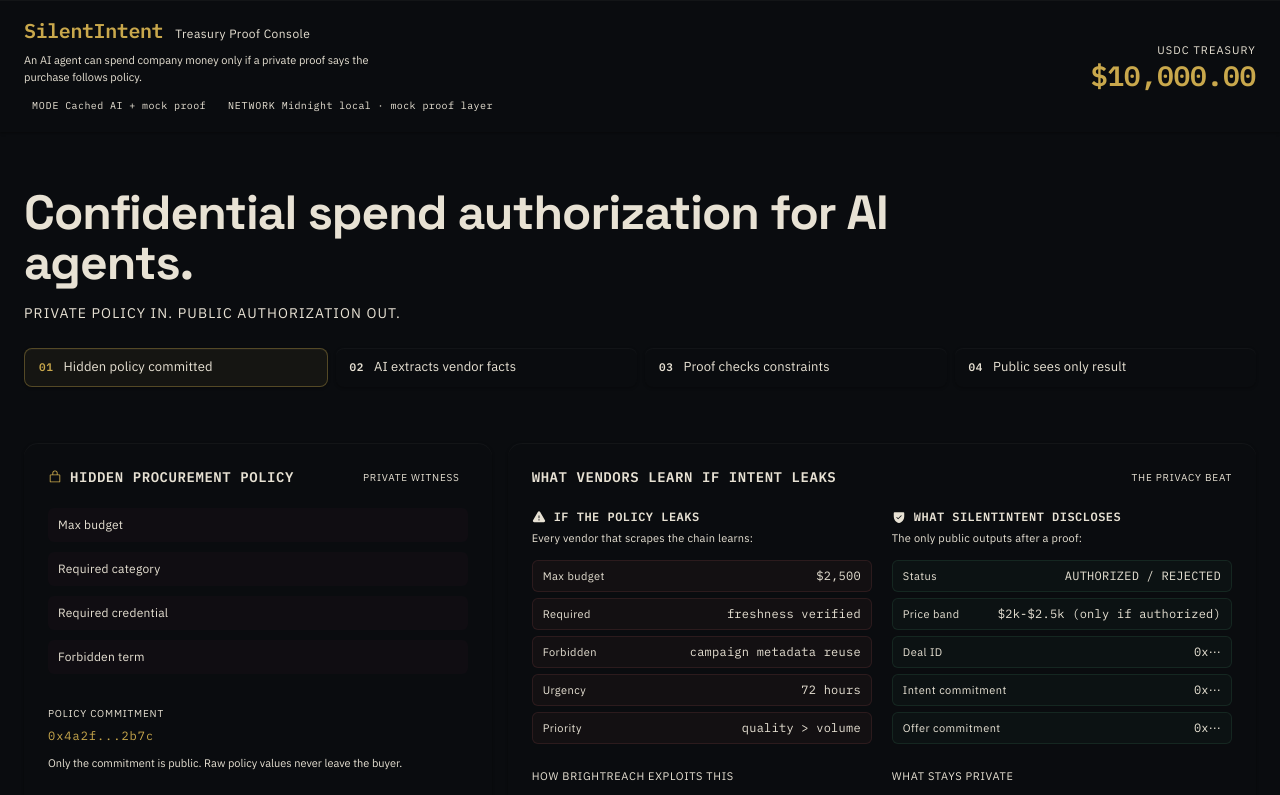
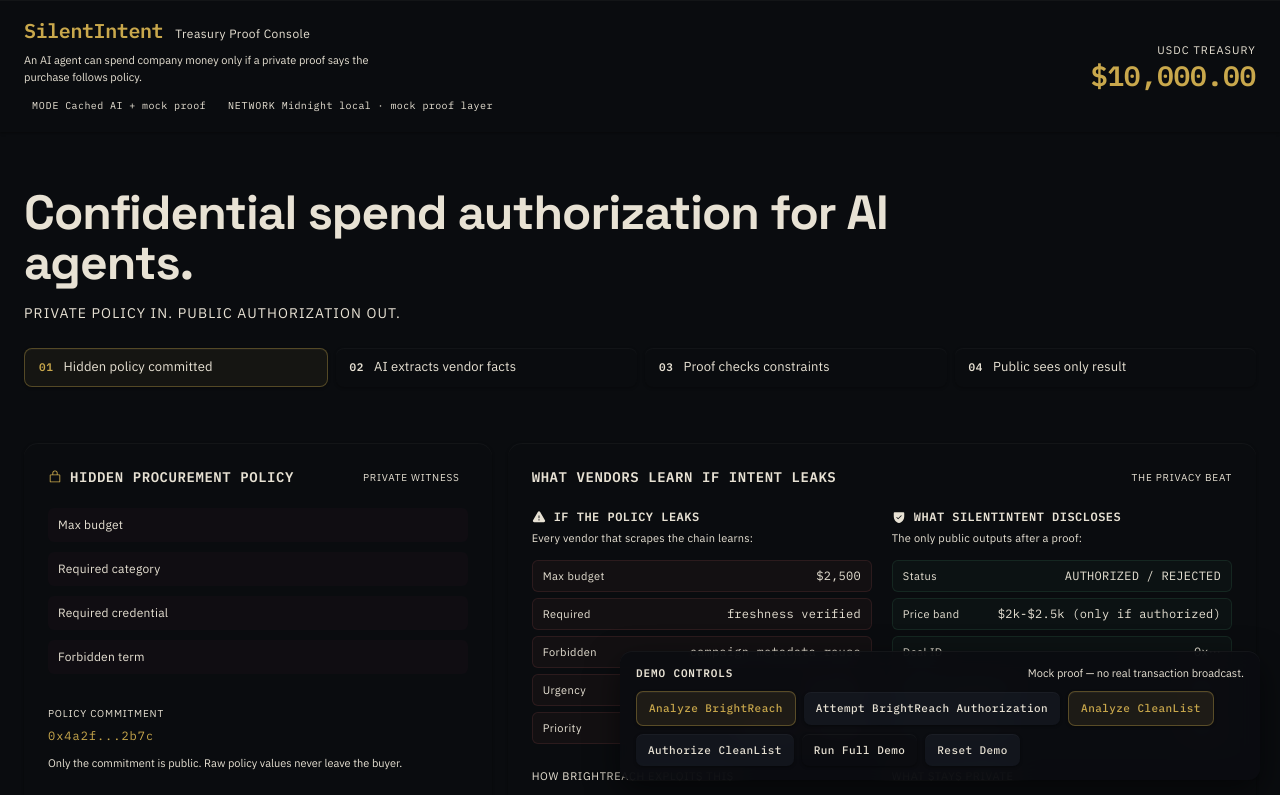
Before and after one commit to vishnumahesha/silentintent, a Next.js app: page / in a window 1280 px wide. Shown: the top 795 px of the page. Built offline with nearby package versions, Linux system fonts and the light colour scheme.

Commit message:
[components] make demo controls fixed and recording-friendly

```diff
--- a/app/page.tsx
+++ b/app/page.tsx
@@ -131,7 +131,7 @@
 
       <main
         style={{
-          padding: '32px 24px',
+          padding: '32px 24px 200px',
           flex: 1,
           display: 'flex',
           flexDirection: 'column',
--- a/components/DemoControls.tsx
+++ b/components/DemoControls.tsx
@@ -116,12 +116,21 @@
   return (
     <div
       style={{
+        position: 'fixed',
+        right: '20px',
+        bottom: '20px',
+        zIndex: 50,
         display: 'flex',
         flexDirection: 'column',
-        gap: '12px',
-        padding: '16px 0',
-        borderTop: '1px solid var(--color-border)',
-        marginTop: '8px',
+        gap: '10px',
+        padding: '14px 16px',
+        maxWidth: 'min(640px, calc(100vw - 40px))',
+        borderRadius: '12px',
+        backgroundColor: 'rgba(11, 13, 17, 0.92)',
+        backdropFilter: 'blur(12px)',
+        WebkitBackdropFilter: 'blur(12px)',
+        border: '1px solid var(--color-border-accent)',
+        boxShadow: '0 12px 32px rgba(0,0,0,0.55), inset 0 1px 0 0 rgba(255,255,255,0.04)',
       }}
     >
       <div style={{ display: 'flex', justifyContent: 'space-between', alignItems: 'center', gap: '12px' }}>
@@ -129,9 +138,10 @@
           style={{
             fontFamily: "'IBM Plex Mono', monospace",
             fontSize: '11px',
-            color: 'var(--color-text-tertiary)',
-            letterSpacing: '0.06em',
+            color: 'var(--color-text-secondary)',
+            letterSpacing: '0.08em',
             textTransform: 'uppercase',
+            fontWeight: 600,
           }}
         >
           Demo controls
@@ -172,7 +182,6 @@
           disabled={!bApproved || running}
           variant="approve"
         />
-        <div style={{ flex: 1, minWidth: '12px' }} />
         <ControlButton
           label={running ? 'Running…' : 'Run Full Demo'}
           onClick={() => setRunning(true)}
```
